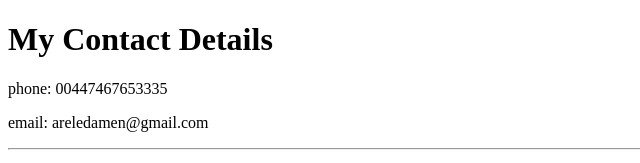
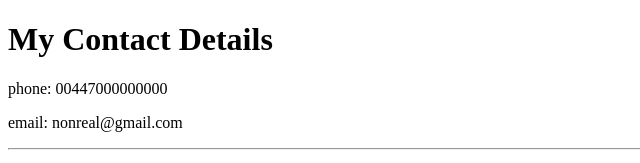
Before and after one commit to AronDamen/cv, a plain HTML site: page contact.html in a window 1280 px wide. Shown: the top 163 px of the page, 0-640 px from the left. Drawn offline with Linux system fonts and the light colour scheme.

Commit message:
update contact details

```diff
--- a/contact.html
+++ b/contact.html
@@ -6,10 +6,10 @@
   </head>
   <body>
     <h1>My Contact Details</h1>
-    <p>phone:  00447467653335</p>
-    <p>email:  areledamen@gmail.com</p>
+    <p>phone:  00447000000000</p>
+    <p>email:  nonreal@gmail.com</p>
     <hr>
-<form action="mailto:areledamen@gmail.com" method="post" enctype="text/plain">
+<form action="mailto:nonreal@gmail.com" method="post" enctype="text/plain">
 <label>your name</label>
 <br>
   <input type="text" name="yourName" value="">
```
